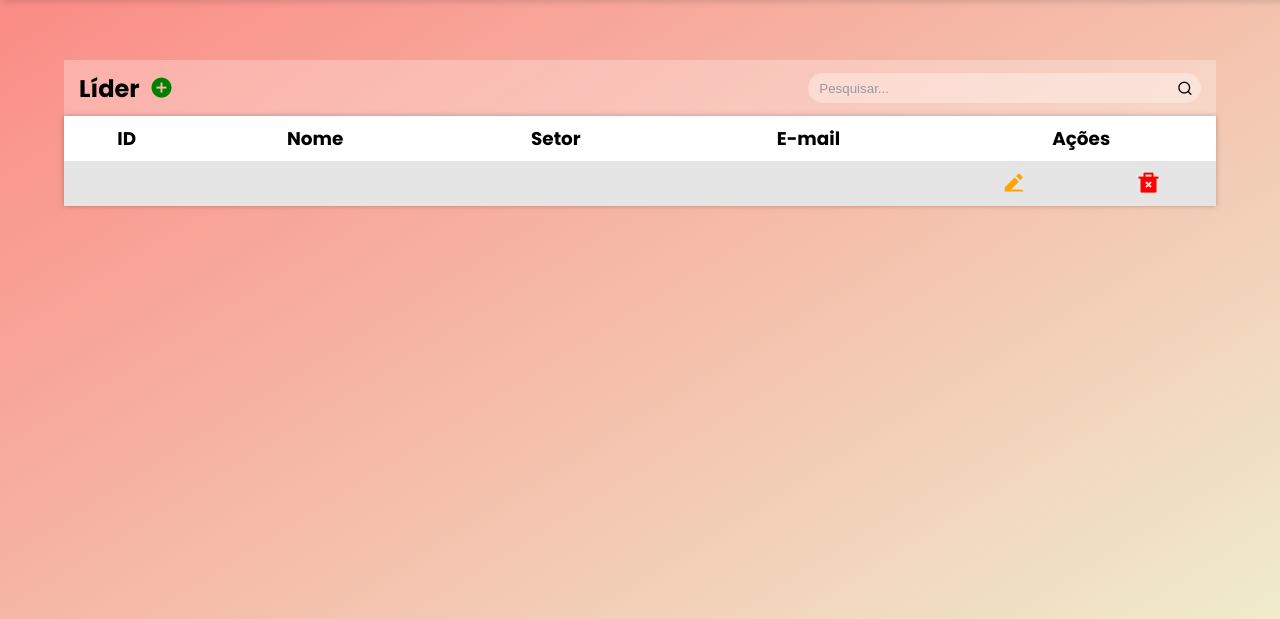
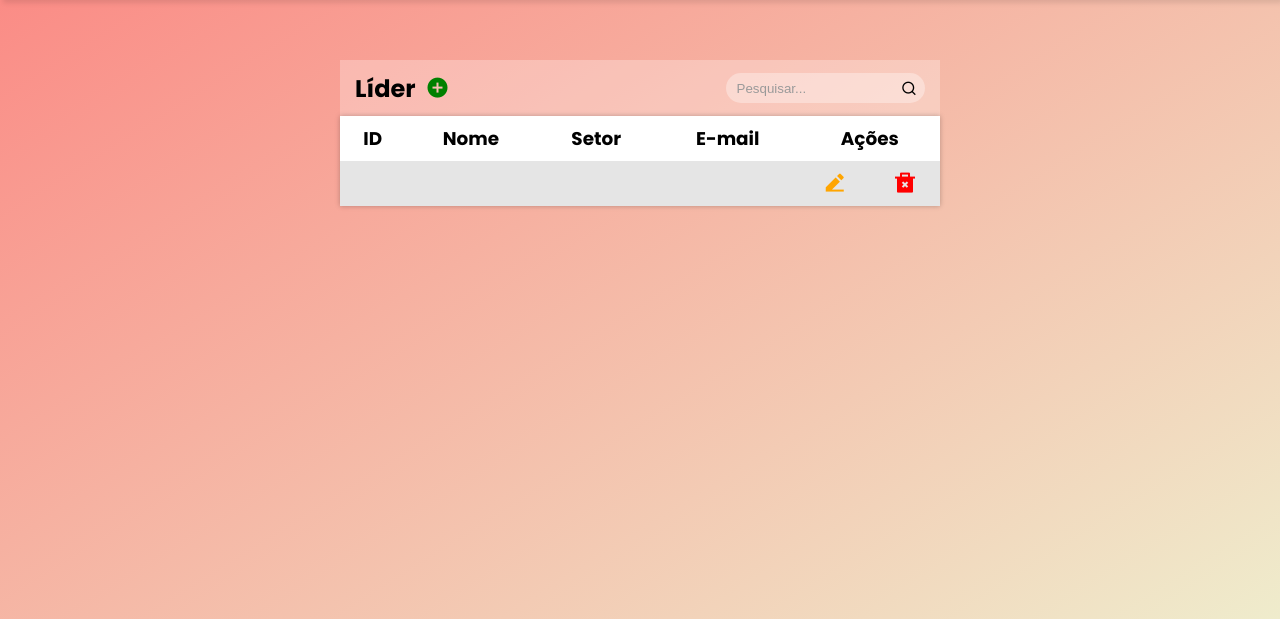
Before and after one commit to mxriannar/projeto-api-koru, a Flask app: page /lider in a window 1280 px wide. Shown: the part 60-679 px from the top of the page. Run offline with Flask 3, Linux system fonts and the light colour scheme; lists and menus that the app fills with data are empty; some libraries are stand-ins or nearby versions.

Commit message:
Ajustando css.

```diff
--- a/static/css/listagem.css
+++ b/static/css/listagem.css
@@ -23,6 +23,7 @@ body {
 
 .card {
     width: 90%;
+    max-width: 600px;
     height: 70vh;
 }
 
```
